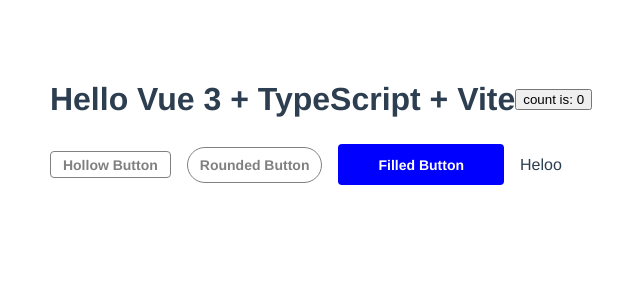
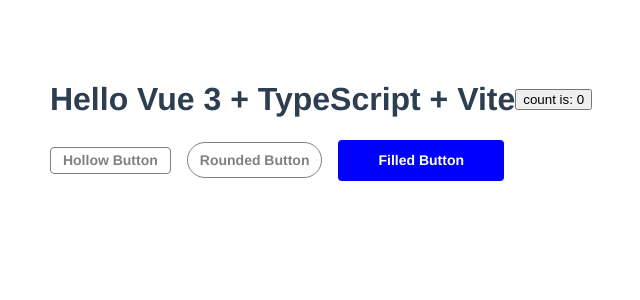
Before and after one commit to Rupnesh/ComponentLibrary, a Vue app: page / in a window 1280 px wide. Shown: the top 300 px of the page, without its empty margins (319-959 px from the left). Built offline with nearby package versions, Linux system fonts and the light colour scheme.

Commit message:
fix: comment removed

```diff
--- a/src/components/Home.vue
+++ b/src/components/Home.vue
@@ -42,7 +42,6 @@
         <!-- <Button class="btn" type="hollow" label="Hollow Button" size="s" :click-fn="() => clickFn('')" />
         <Button class="btn" type="rounded" label="Rounded Button" size="m" :click-fn="() => clickFn('')" />
         <Button class="btn" type="filled" label="Filled Button" size="l" :click-fn="() => clickFn('')" /> -->
-          <p>Heloo</p>
       </div>
     </div>
   </div>
```
